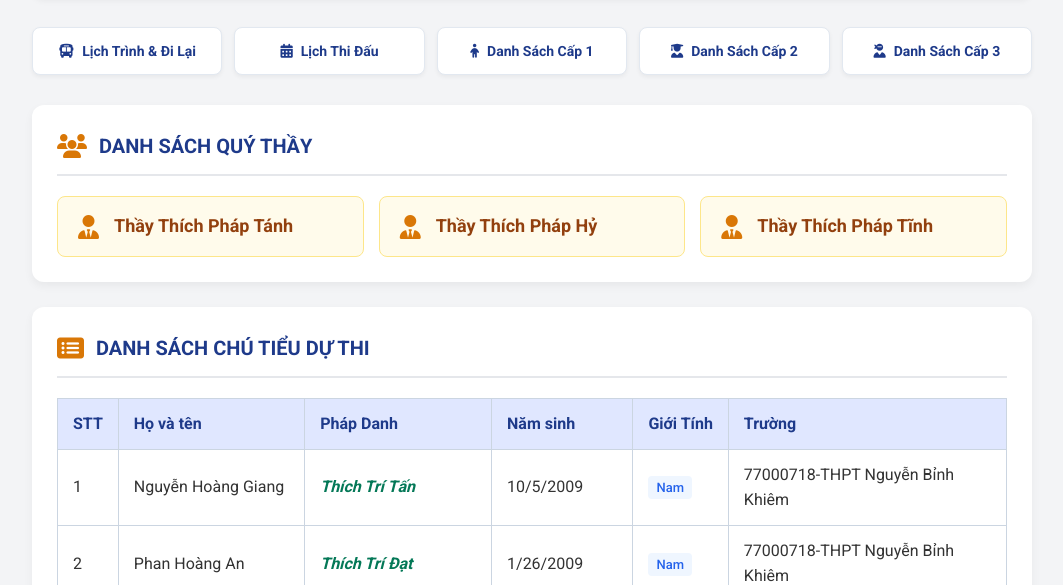
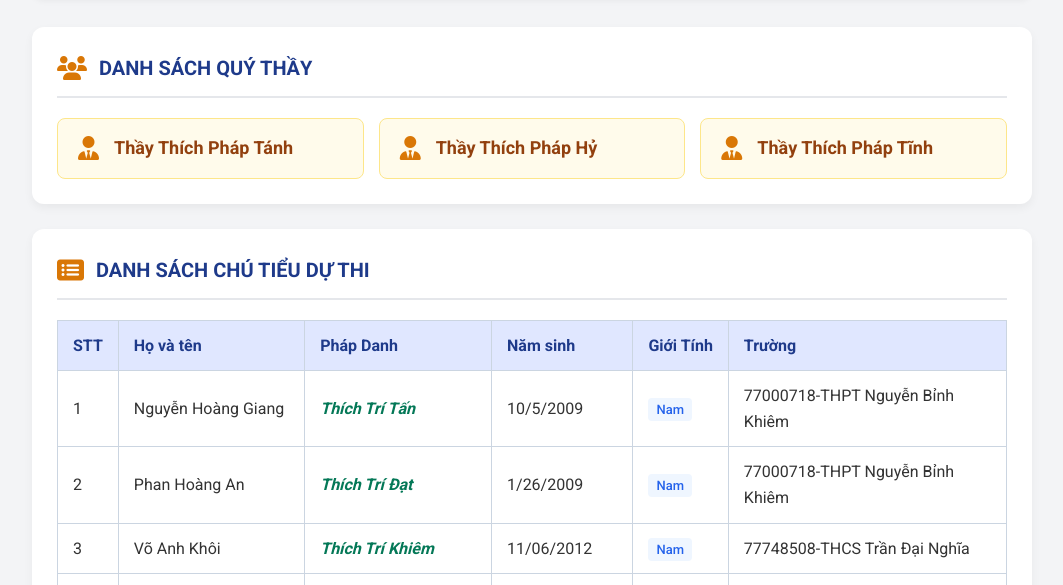
Before and after one commit to lelevietnam99/DSQT_CT, a plain HTML site: page index.html in a window 1280 px wide. Shown: the part 214-799 px from the top of the page, without its empty margins (108-1171 px from the left). Drawn offline with Linux system fonts and the light colour scheme.

Commit message:
Update index.html

```diff
--- a/index.html
+++ b/index.html
@@ -213,14 +213,6 @@
             <p>Thông tin Pháp danh Quý Thầy và các chú tiểu tham gia giải đấu</p>
         </div>
 
-        <div class="nav-grid">
-            <a href="ke-hoach-thi-dau.html" class="nav-item"><i class="fas fa-bus"></i> Lịch Trình & Đi Lại</a>
-            <a href="lich-thi-dau.html" class="nav-item"><i class="fas fa-calendar-alt"></i> Lịch Thi Đấu</a>
-            <a href="danh-sach-vdv-cap1.html" class="nav-item"><i class="fas fa-child"></i> Danh Sách Cấp 1</a>
-            <a href="danh-sach-vdv-cap2.html" class="nav-item"><i class="fas fa-user-graduate"></i> Danh Sách Cấp 2</a>
-            <a href="danh-sach-vdv.html" class="nav-item"><i class="fas fa-user-ninja"></i> Danh Sách Cấp 3</a>
-        </div>
-
         <div class="section-card">
             <h2 class="section-title"><i class="fas fa-users"></i> DANH SÁCH QUÝ THẦY</h2>
             <div class="teachers-grid">
```
